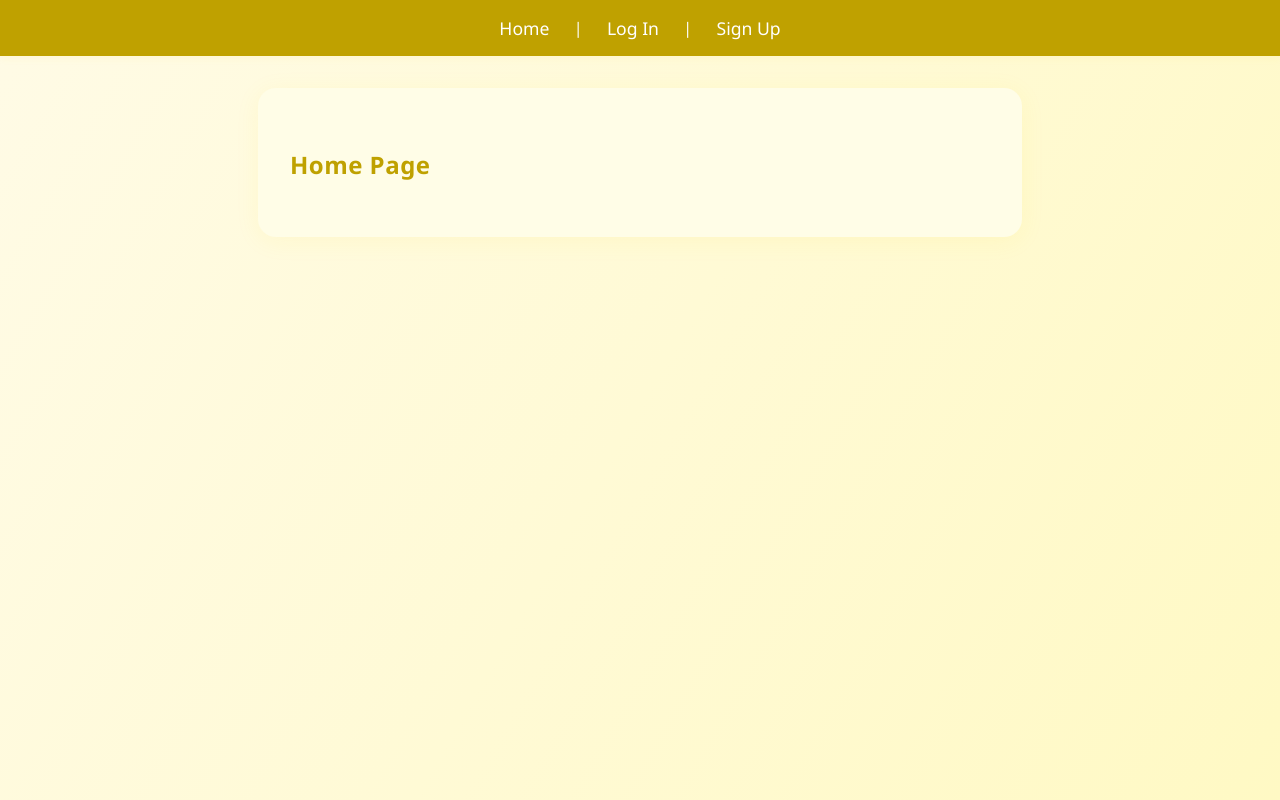
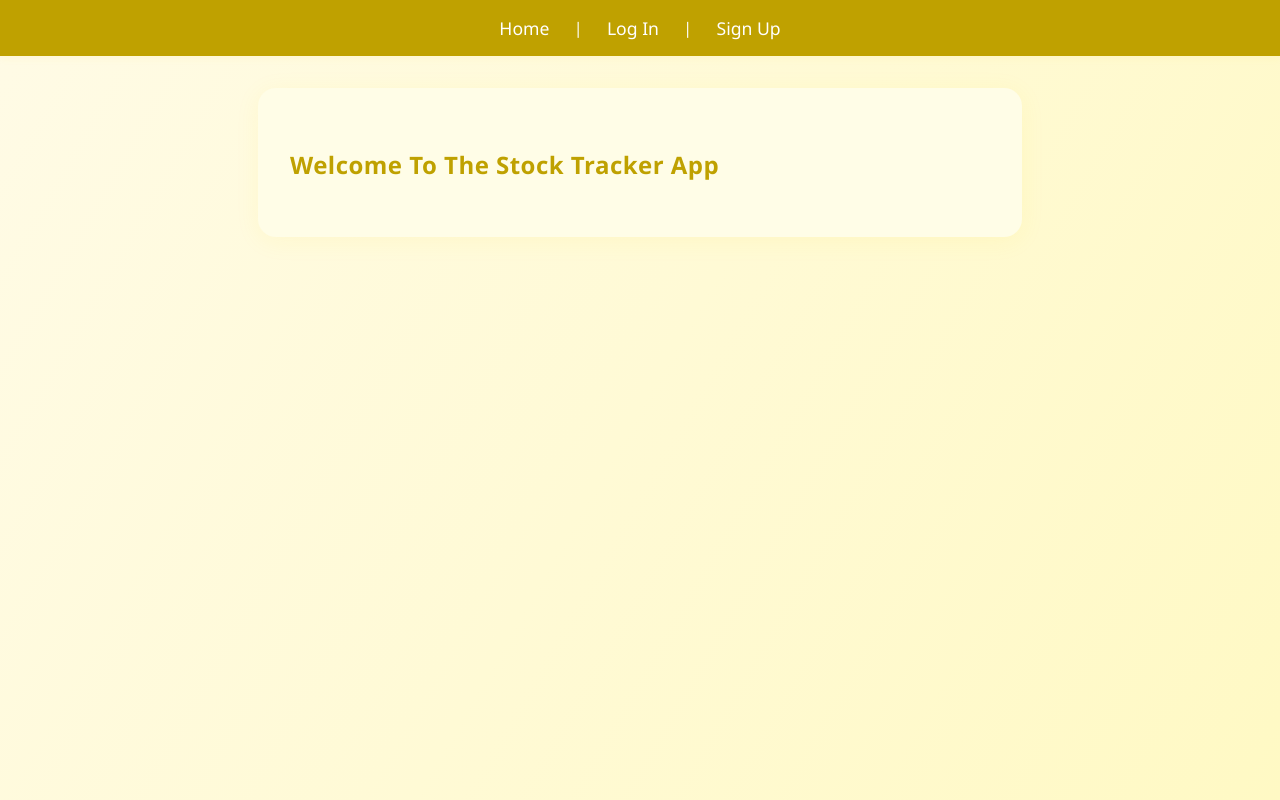
Before and after one commit to etohartman/stock-tracker, a React (Vite) app in the folder frontend/: page / in a window 1280 px wide. Built offline with nearby package versions, Linux system fonts and the light colour scheme.

Commit message:
update of homepage

```diff
--- a/frontend/src/pages/HomePage/HomePage.jsx
+++ b/frontend/src/pages/HomePage/HomePage.jsx
@@ -1,3 +1,4 @@
 export default function HomePage() {
-  return <h1>Home Page</h1>;
+  return <h1>Welcome To The Stock Tracker App</h1>;
+  return <h2>Please Sign Up, then you will be able to add and track your stocks.</h2>;
 }
```
